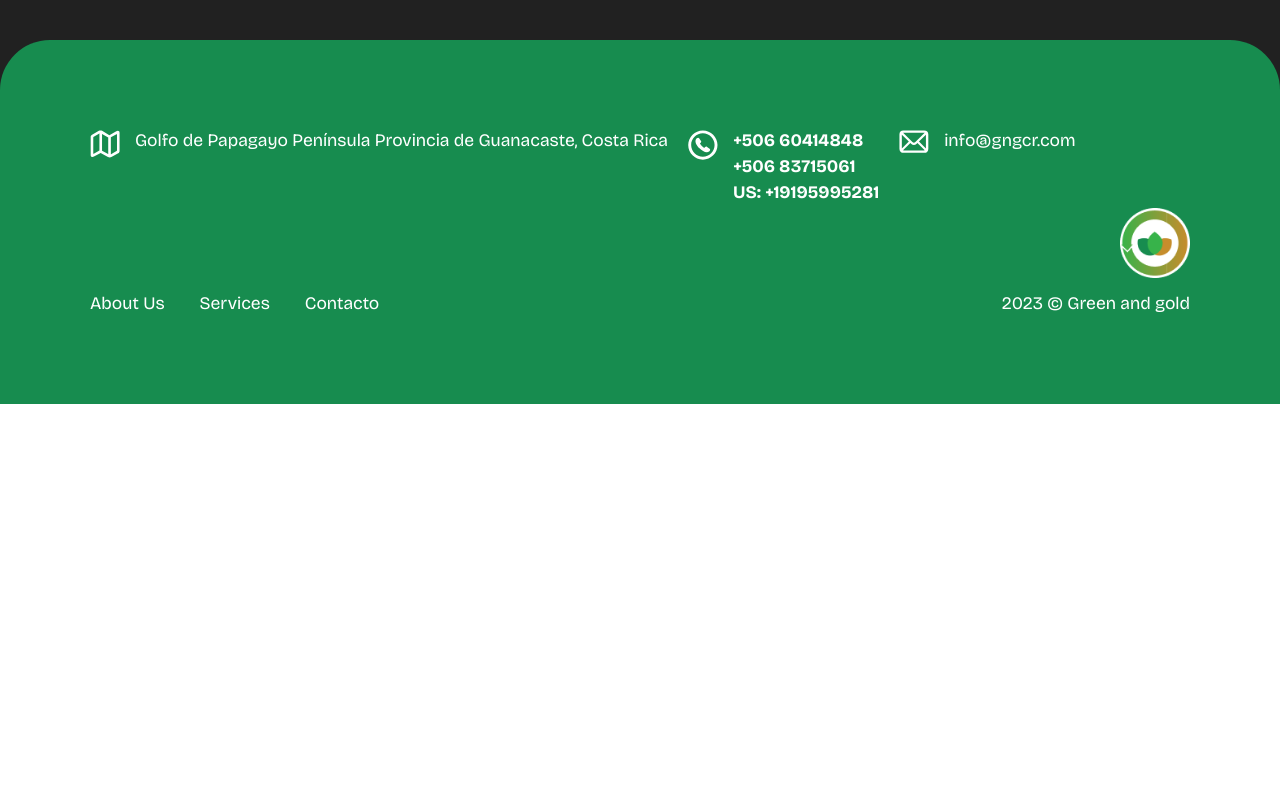
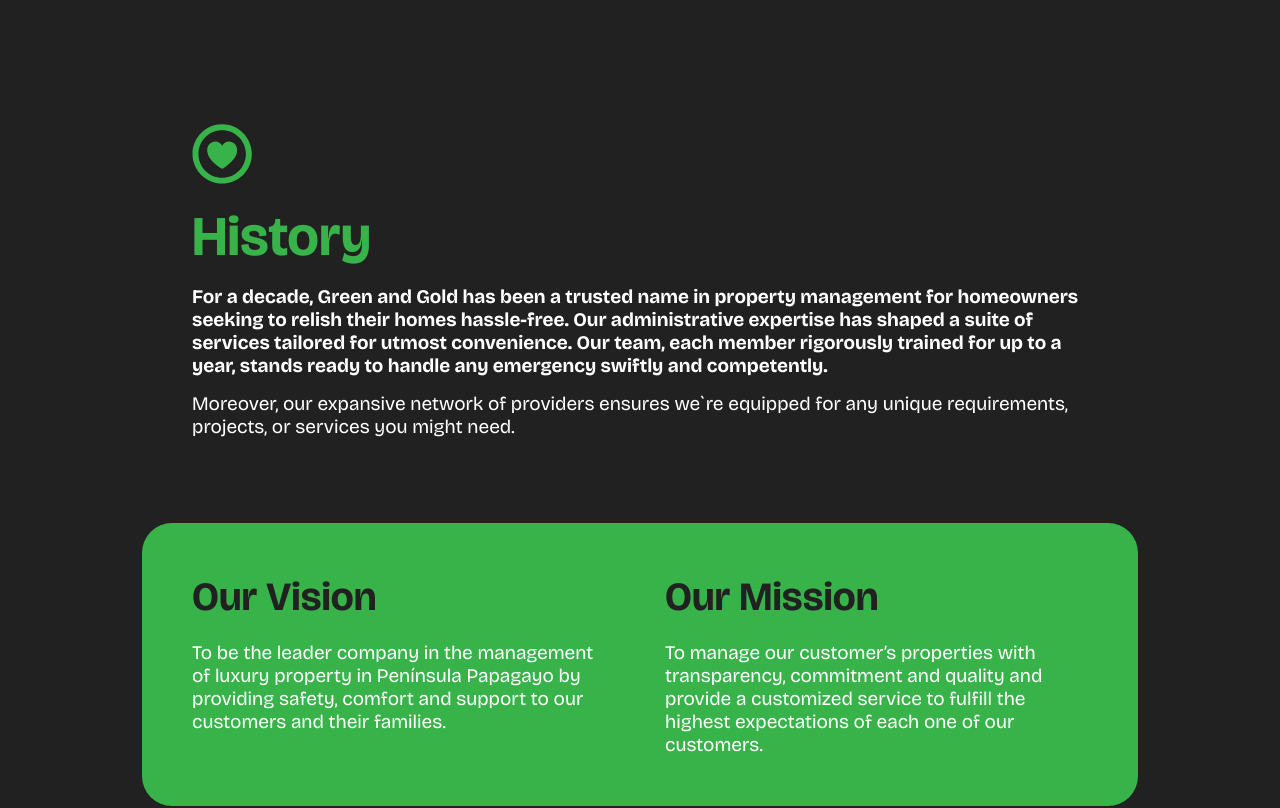
Before and after one commit to artavia17/green_and_gold_frontend, a Next.js app: page /about-us in a window 1280 px wide. Shown: the part 760-1568 px from the top of the page. Before the commit the page ends 1164 px from the top, so only its background shows below. Built offline with nearby package versions, Linux system fonts and the light colour scheme.

Commit message:
Se agrego el History y la vision y mision

```diff
--- a/src/app/about-us/page.tsx
+++ b/src/app/about-us/page.tsx
@@ -1,3 +1,4 @@
+import HistoryComponent from "@/components/about/history"
 import WhoComponent from "@/components/about/who"
 
 
@@ -7,6 +8,7 @@
         <>
             <section className="about-us">
                 <WhoComponent/>
+                <HistoryComponent/>
             </section>
         </>
     )
--- /dev/null
+++ b/src/components/about/history.tsx
@@ -0,0 +1,39 @@
+'use client';
+
+import HeardIcon from '@/assets/img/icons/heart.circle.svg';
+import Image from 'next/image';
+import VisionMisionComponent from './vision';
+import { motion } from "framer-motion";
+
+export default function HistoryComponent (){
+
+    return (
+        <>
+            <section className='content_history_vision'>
+                <motion.div
+                    className="history"
+                    initial={{
+                        y: 200,
+                        opacity: 0
+                    }}
+                    whileInView={{
+                        y: 0,
+                        opacity: 1,
+                    }}
+                    transition={{
+                        type: 'spring'
+                    }}
+                >
+                    <Image src={HeardIcon.src} width={100} height={100} title='Icono de corazon' alt="Icono de corazon" />
+                    <h2>History</h2>
+                    <div className='content'>
+                        <p><strong> For a decade, Green and Gold has been a trusted name in property management for homeowners seeking to relish their homes hassle-free. Our administrative expertise has shaped a suite of services tailored for utmost convenience. Our team, each member rigorously trained for up to a year, stands ready to handle any emergency swiftly and competently.</strong></p>
+                        <p>Moreover, our expansive network of providers ensures we`re equipped for any unique requirements, projects, or services you might need.</p>
+                    </div>
+                </motion.div >
+                <VisionMisionComponent/>
+            </section>
+        </>
+    );
+
+}
--- /dev/null
+++ b/src/components/about/vision.tsx
@@ -0,0 +1,33 @@
+import { motion } from "framer-motion";
+
+export default function VisionMisionComponent(){
+
+    return (
+        <>
+            <motion.div
+                className="visionMision"
+                initial={{
+                    y: 200,
+                    opacity: 0
+                }}
+                whileInView={{
+                    y: 0,
+                    opacity: 1,
+                }}
+                transition={{
+                    type: 'spring'
+                }}
+            >
+                <section className="item">
+                    <h2>Our Vision</h2>
+                    <p>To be the leader company in the management of luxury property in Península Papagayo by providing safety, comfort and support to our customers and their families.</p>
+                </section>
+                <section className="item">
+                    <h2>Our Mission</h2>
+                    <p>To manage our customer’s properties with transparency, commitment and quality and provide a customized service to fulfill the highest expectations of each one of our customers.</p>
+                </section>
+            </motion.div>
+        </>
+    )
+
+}
--- a/src/scss/global.scss
+++ b/src/scss/global.scss
@@ -14,3 +14,5 @@
 @import './pages/home/managment';
 @import './pages/about/about';
 @import './pages/about/who';
+@import './pages/about/history';
+@import './pages/about/vision';
--- a/src/scss/pages/about/_about.scss
+++ b/src/scss/pages/about/_about.scss
@@ -3,3 +3,13 @@
     background-color: $color_principal;
 
 }
+
+.content_history_vision{
+
+    min-height: 100vh;
+    display: flex;
+    flex-flow: column;
+    justify-content: center;
+
+
+}
--- /dev/null
+++ b/src/scss/pages/about/_history.scss
@@ -0,0 +1,55 @@
+.about-us{
+
+    .history{
+
+        max-width: 1400px;
+        width: 85vw;
+        margin: 0px auto 20px auto;
+        padding: 0px 80px;
+        font-family: $font_principal;
+
+        @include devices(laptop){
+            max-width: 1100px;
+            width: 70vw;
+            padding: 50px;
+        }
+
+        @include devices(mobile){
+            width: 100%;
+            padding: 10px 10px 50px 10px;
+            max-width: calc(100% - 50px);
+            margin: 0px auto 0px auto;
+        }
+
+        img{
+            width: 60px;
+            height: auto;
+            margin-bottom: 15px;
+        }
+
+        h2{
+            font-size: $font-size-about-title-principal;
+            color: $color_green;
+            margin-bottom: 15px;
+
+            @include devices(mobile){
+                font-size: $font_size_menu_tablet;
+            }
+        }
+
+        .content{
+            color: $color_white;
+            font-size: $font-size-slider;
+
+            p{
+                margin-bottom: 15px;
+
+                @include devices(mobile){
+                    font-size: $font-size-about-parrafo;
+                }
+            }
+        }
+
+    }
+
+}
--- /dev/null
+++ b/src/scss/pages/about/_vision.scss
@@ -0,0 +1,61 @@
+.about-us{
+
+    .visionMision{
+        max-width: 1400px;
+        width: 85vw;
+        background-color: $color_green;
+        margin: 100px auto 0px auto;
+        padding: 10vh 80px;
+        border-radius: 30px;
+        background-size: cover;
+        background-position: center;
+        background-repeat: no-repeat;
+        display: grid;
+        grid-template-columns: calc(50% - 25px) calc(50% - 25px);
+        color: $color_white;
+        font-family: $font_principal;
+        grid-gap: 50px;
+
+        @include devices(laptop){
+            max-width: 1100px;
+            width: 70vw;
+            padding: 50px;
+            margin: 0px auto 0px auto;
+        }
+
+        @include devices(tablet){
+            display: flex;
+            flex-flow: column;
+            row-gap: 30px;
+            margin: 0px auto 70px auto;
+        }
+
+        @include devices(mobile){
+            padding: 30px 20px;
+            width: 100%;
+            max-width: calc(100% - 80px);
+            row-gap: 20px;
+            border-radius: 30px;
+        }
+
+        h2{
+            font-size: $font-size-title-mobile;
+            color: $color_principal;
+            margin-bottom: 20px;
+
+            @include devices(mobile){
+                margin-bottom: 0px;
+            }
+
+        }
+
+        p{
+            font-size: $font-size-slider;
+
+            @include devices(mobile){
+                font-size: $font-size-about-parrafo;
+            }
+        }
+    }
+
+}
--- a/src/scss/pages/about/_who.scss
+++ b/src/scss/pages/about/_who.scss
@@ -6,7 +6,7 @@
         align-items: center;
 
         @include devices(mobile){
-            padding: 15px 0px;
+            padding: 30px 0px;
         }
 
         .item{
@@ -14,7 +14,7 @@
             width: 85vw;
             background-color: $color_green;
             margin: auto;
-            padding: 80px;
+            padding: 25vh 80px;
             border-radius: 30px;
             background-size: cover;
             background-position: center;
@@ -36,11 +36,10 @@
                 display: flex;
                 flex-flow: column;
                 row-gap: 30px;
-                border-radius: 17px;
             }
 
             @include devices(mobile){
-                padding: 20px 20px;
+                padding: 30px 20px;
                 width: 100%;
                 max-width: calc(100% - 80px);
                 row-gap: 15px;
@@ -62,7 +61,6 @@
                 @include devices(mobile){
                     font-size: $font_size_menu_tablet;
                 }
-
             }
 
             p{
```
Also changed, not shown: src/assets/img/icons/heart.circle.svg (added), src/components/about/who.tsx (indentation only).
